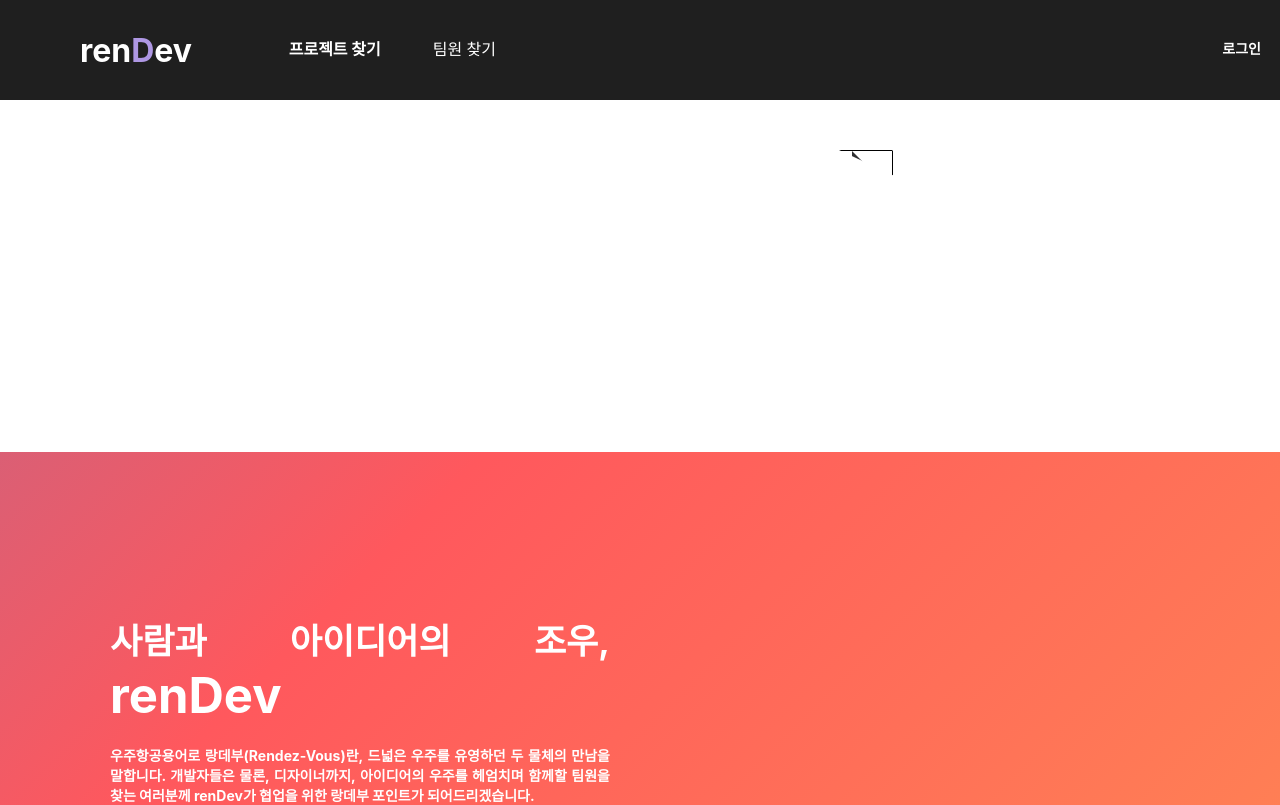
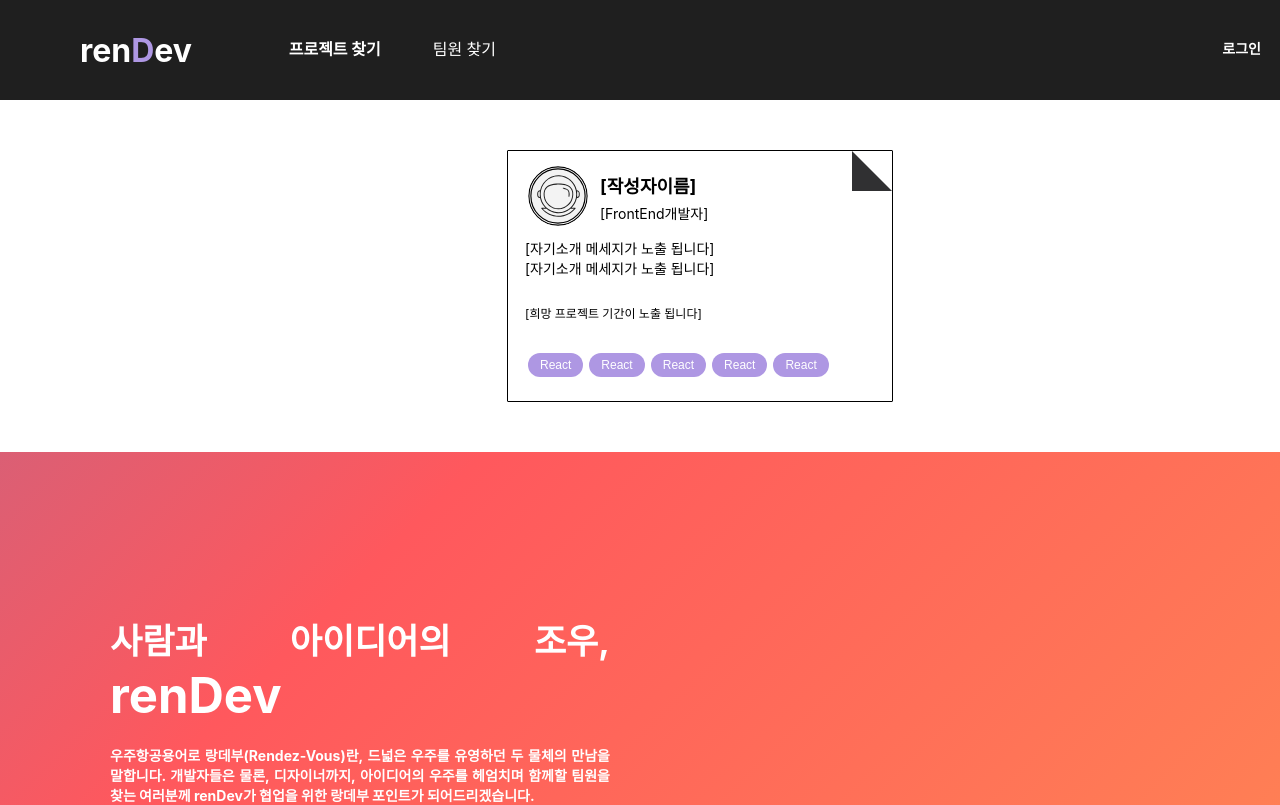
Before and after one commit to Hanghae-Realwork/front-end, a React (Create React App) app in the folder real_project/: page / in a window 1280 px wide. Shown: the top 805 px of the page. Built offline with nearby package versions, Linux system fonts and the light colour scheme.

Commit message:
삼각형 수정 중

```diff
--- a/real_project/src/components/CaredEmpol.js
+++ b/real_project/src/components/CaredEmpol.js
@@ -53,7 +53,7 @@ const AllCardWrap = styled.div`
     flex-flow: column nowrap;
     justify-content: flex-start;
     align-items: center;
-    clip-path: polygon(100% 0, 86% 0, 100% 10%);
+    /* clip-path: polygon(100% 0, 40% 0, 100% 10%); */
 
 `
 
```
